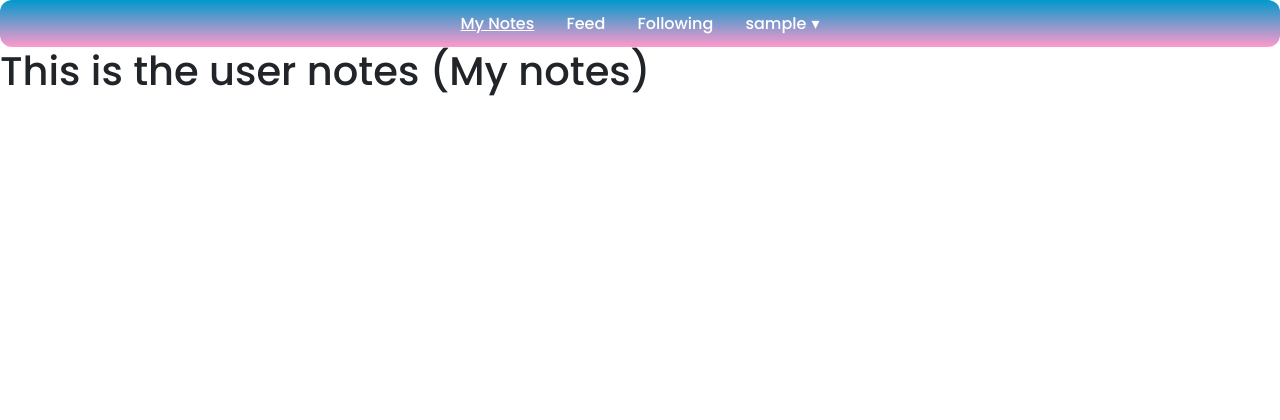
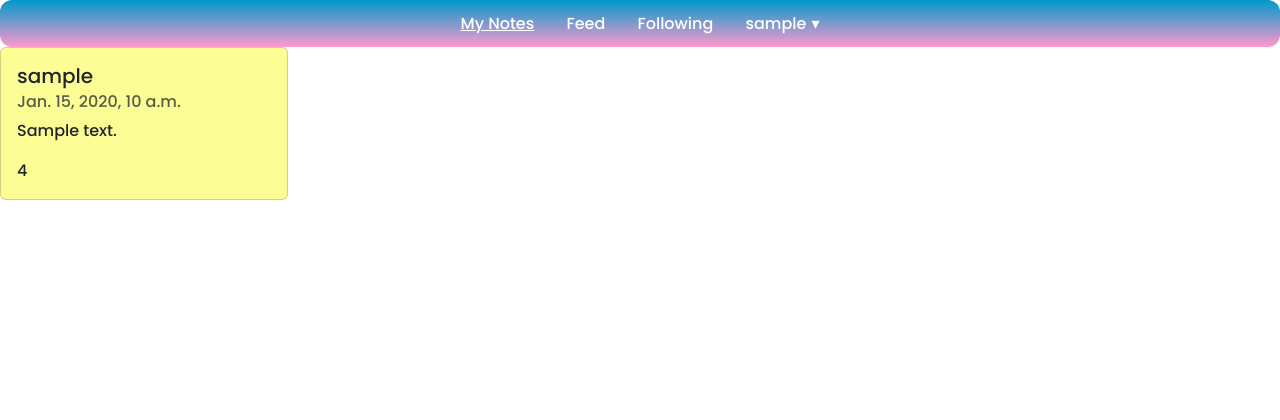
Before and after one commit to 1Pampu/noty, a Django app: page /feed/my-notes/ in a window 1280 px wide. Shown: the top 420 px of the page. Run offline with Django 5.2, Linux system fonts and the light colour scheme; a user stored in the database is signed in; tables that the repository leaves empty hold one stand-in row (values such as "Sample post").

Commit message:
my notes showing ( NOT FULLY STYLED)

```diff
--- a/noty/feed/views.py
+++ b/noty/feed/views.py
@@ -1,5 +1,6 @@
 from django.shortcuts import render
 from django.contrib.auth.decorators import login_required
+from notes.models import Note
 
 # Create your views here.
 def home(request):
@@ -8,7 +9,8 @@ def home(request):
 
 @login_required
 def my_notes(request):
-    context = {'my_notes_active' : True}
+    results = Note.objects.filter(user = request.user)
+    context = {'my_notes_active' : True, 'notes' : results}
     return render(request, 'feed/my-notes.html', context)
 
 @login_required
--- /dev/null
+++ b/noty/static/css/note-colors.css
@@ -0,0 +1,4 @@
+:root{
+    --color1: #FDFD96;
+    --color2: #BDECB6
+}
--- a/noty/templates/feed/my-notes.html
+++ b/noty/templates/feed/my-notes.html
@@ -4,10 +4,27 @@
 
 {% block head %}
     <link rel="stylesheet" href="{% static 'css/create-button.css' %}">
+    <link rel="stylesheet" href="{% static 'css/note-colors.css' %}">
 {% endblock head %}
 
 {% block main %}
-    <h1>This is the user notes (My notes)</h1>
+
+    {% for note in notes %}
+
+    <div class="card" style="width: 18rem; background-color: var(--color{{note.color}})">
+        <div class="card-body">
+            <h5 class="card-title">{{note.user.username}}</h5>
+            <h6 class="card-subtitle mb-2 text-body-secondary">{{note.date}}</h6>
+            <p class="card-text">{{note.content}}</p>
+            <span>{{note.stars}}</span>
+            {% if note.private %}
+                <p>PRIVATE</p>
+            {% endif %}
+        </div>
+      </div>
+
+    {% endfor %}
 
     {% include "global/parts/create-button.html" %}
+
 {% endblock main %}
```
